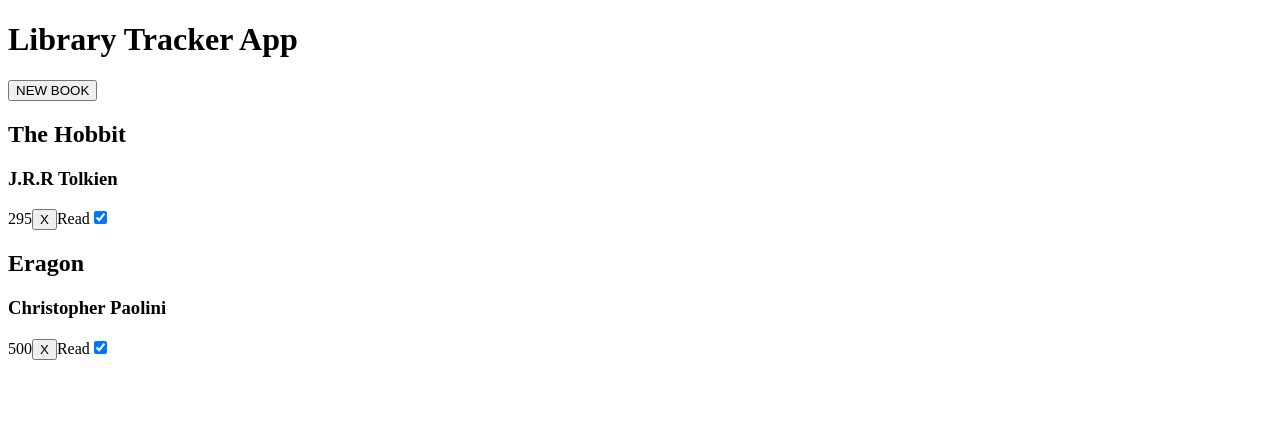
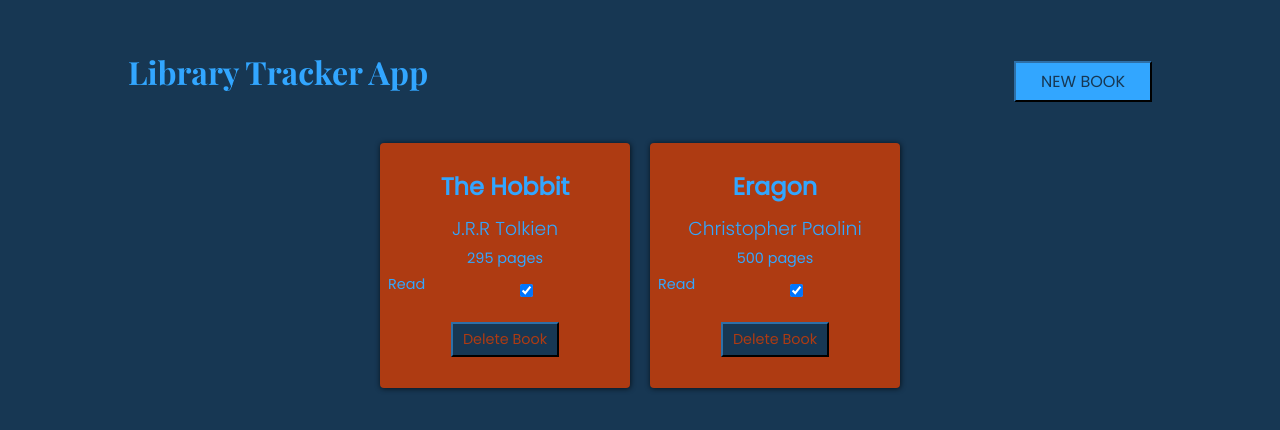
Before and after one commit to JasonDorr/library_app, a website: page index.html in a window 1280 px wide. Drawn offline with nearby package versions, Linux system fonts and the light colour scheme.

Commit message:
Finished project

```diff
--- a/index.html
+++ b/index.html
@@ -4,11 +4,17 @@
     <meta charset="UTF-8" />
     <meta http-equiv="X-UA-Compatible" content="IE=edge" />
     <meta name="viewport" content="width=device-width, initial-scale=1.0" />
+    <link rel="preconnect" href="https://fonts.googleapis.com" />
+    <link rel="preconnect" href="https://fonts.gstatic.com" crossorigin />
+    <link
+      href="https://fonts.googleapis.com/css2?family=Playfair+Display:wght@700&family=Poppins:wght@300;400&display=swap"
+      rel="stylesheet"
+    />
     <title>My Library App</title>
     <link rel="stylesheet" href="style.css" />
   </head>
   <body>
-    <header id="header">
+    <header id="header" class="container">
       <h1>Library Tracker App</h1>
       <button class="bookBtn" id="bookBtn">NEW BOOK</button>
     </header>
@@ -57,7 +63,7 @@
         </form>
       </div>
     </div>
-    <div class="container"></div>
+    <div class="contaier" id="book-list"></div>
     <script src="/index.js"></script>
   </body>
 </html>
--- a/index.js
+++ b/index.js
@@ -1,6 +1,6 @@
 const library = [];
 
-const container = document.querySelector(".container");
+const bookList = document.querySelector("#book-list");
 const bookBtn = document.querySelector("#bookBtn");
 const modal = document.querySelector("#modal");
 const closeBtn = document.querySelector(".close-btn");
@@ -67,16 +67,16 @@ const isRead = () => {
 };
 
 const addCard = () => {
-  container.innerHTML = "";
+  bookList.innerHTML = "";
   library.forEach((book) => {
     bookIndex = library.indexOf(book);
     const div = createE("div", "card", "data-index", bookIndex);
-    container.appendChild(div);
-    div.innerHTML = `<h2 class = "title">${book.title}</h2> <h3>${book.author}</h3> <span>${book.pages}</span>`;
+    bookList.appendChild(div);
+    div.innerHTML = `<h2 class = "title">${book.title}</h2> <h3>${book.author}</h3> <span class='pages'>${book.pages} pages</span>`;
 
     const delBtn = createE("button", "delBtn", "data-index", bookIndex);
-    div.appendChild(delBtn);
-    delBtn.innerText = "X";
+
+    delBtn.innerText = "Delete Book";
 
     delBtn.addEventListener("click", (e) => {
       library.splice(e.target.dataset.index, 1);
@@ -95,7 +95,8 @@ const addCard = () => {
     if (library[bookIndex].read === true) {
       checkboxInput.setAttribute("checked", "");
     }
-    div.appendChild(checkboxInput);
+    label.appendChild(checkboxInput);
+    div.appendChild(delBtn);
   });
 };
 addCard();
@@ -113,4 +114,8 @@ form.addEventListener("submit", (e) => {
   isRead();
   addCard();
   toggleModal();
+  (formTitle.value = ""),
+    (formAuthor.value = ""),
+    (formPages.value = ""),
+    (formRead.checked = false);
 });
--- a/style.css
+++ b/style.css
@@ -1,3 +1,128 @@
+* {
+  box-sizing: border-box;
+  margin: 0;
+  padding: 0;
+}
+
+body {
+  background-color: #173753;
+  color: #32a6ff;
+}
+
+header {
+  display: flex;
+  justify-content: space-between;
+  align-items: center;
+  padding: 30px 0;
+  padding-top: 50px;
+}
+
+h1 {
+  font-family: "Playfair Display", serif;
+  margin-bottom: 20px;
+}
+
+h2 {
+  padding: 10px;
+  font-family: "Poppins", sans-serif;
+  font-weight: bold;
+}
+
+h3 {
+  font-family: "Poppins", sans-serif;
+  font-weight: 300;
+}
+
+input {
+  background-color: #ae3b12;
+  color: #091621;
+  margin: 10px auto;
+}
+
+::placeholder {
+  color: #091621;
+  opacity: 1;
+}
+
+button {
+  color: #173753;
+  background-color: #32a6ff;
+  border-color: #173753;
+}
+
+button:hover {
+  background-color: #ae3b12;
+}
+
+.container {
+  width: 80%;
+  margin: 0 auto;
+}
+
+.bookBtn {
+  font-family: "Poppins", sans-serif;
+  font-size: 1rem;
+  padding: 6px 25px;
+  cursor: pointer;
+}
+
+#book-list {
+  width: 75%;
+  margin: 0 auto;
+  display: flex;
+  justify-content: center;
+  flex-wrap: wrap;
+  gap: 20px;
+}
+
+.card {
+  padding: 16px 8px;
+  min-width: 250px;
+  border-radius: 4px;
+  box-shadow: 0.5px 0.5px 5px 0.5px #091621;
+  text-align: center;
+  background-color: #ae3b12;
+}
+
+.pages {
+  display: block;
+  padding: 5px 0;
+  font-family: "Poppins", sans-serif;
+  font-size: 0.9rem;
+}
+
+.label {
+  display: flex;
+  justify-content: center;
+  gap: 5px;
+  font-family: "Poppins", sans-serif;
+  font-size: 0.9rem;
+}
+
+.checkbox {
+  cursor: pointer;
+  background-color: #ae3b12;
+}
+
+.checkbox:checked {
+  background-color: #ae3b12;
+}
+
+.delBtn {
+  display: block;
+  margin: 15px auto;
+  padding: 5px 10px;
+  font-family: "Poppins", sans-serif;
+  font-size: 0.9rem;
+  cursor: pointer;
+  background-color: #173753;
+  color: #ae3b12;
+}
+
+.delBtn:hover {
+  background-color: #32a6ff;
+}
+
 .modal {
   display: none;
   position: fixed;
@@ -11,10 +136,11 @@
 }
 .modal-content {
   position: relative;
-  background-color: white;
+  background-color: #173753;
   padding: 20px;
   margin: auto;
-  width: 75%;
+  top: 30%;
+  width: 50%;
   -webkit-animation-name: animatetop;
   -webkit-animation-duration: 0.4s;
   animation-name: animatetop;
@@ -22,12 +148,13 @@
 }
 .close-btn {
   float: right;
-  color: lightgray;
+  color: #ae3b12;
   font-size: 24px;
   font-weight: bold;
+  cursor: pointer;
 }
 .close-btn:hover {
-  color: darkgray;
+  color: #32a6ff;
 }
 @-webkit-keyframes animatetop {
   from {
```
